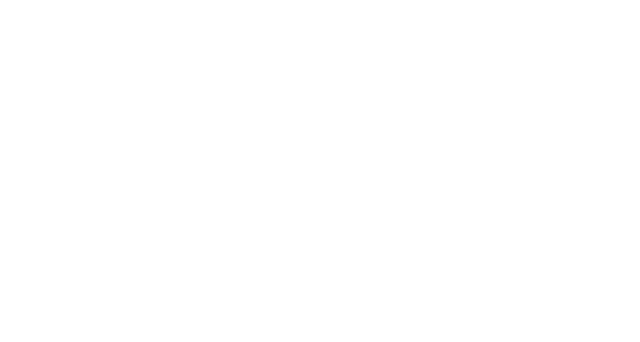
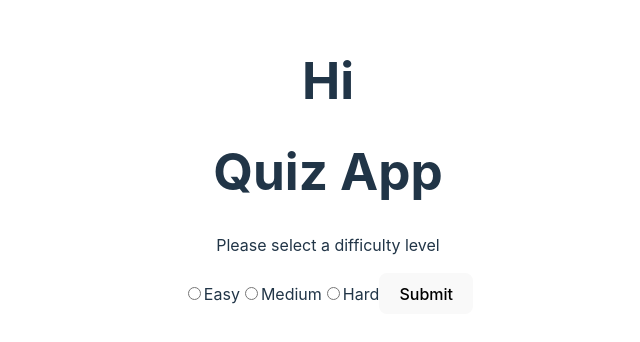
Before and after one commit to zhjiang1103/QuizApp, a React (Vite) app in the folder client/: page / in a window 1280 px wide. Shown: the part 234-576 px from the top of the page, without its empty margins (312-952 px from the left). Built offline with nearby package versions, Linux system fonts and the light colour scheme.

Commit message:
Creating RadioForm components to get user input on difficulty

```diff
--- a/client/src/App.jsx
+++ b/client/src/App.jsx
@@ -1,15 +1,40 @@
 import { useState,useEffect,useRef } from 'react'
 
 import './App.css'
+import RadioForm from './components/RadioForm';
 
 function App() {
+  const [DifficultyLevel, setDifficultyLevely] = useState('');
+  const [result,setResult]=useState(null);
 
+  const loadQuestion = (DifficultyLevel) => {
+    const params = new URLSearchParams({ difficulty: DifficultyLevel });
+    //console.log(params);
+    fetch(`https://opentdb.com/api.php?amount=4&category=9&${params}`)
+      .then((response) => response.json())
+      .then((result) => {
+
+        setDifficultyLevely(DifficultyLevel);
+        console.log(result);
+        setResult(result);
+
+      });
+  }
+  useEffect(() => {
+    console.log("Updated result:", result);
+  }, [result]);
+
+  const handleSubmit = (DifficultyLevel) =>{
+    console.log(DifficultyLevel);
+    loadQuestion(DifficultyLevel);
+   }
 
   return (
     <>
       <div>
-
-      </div>
+        <h1>Hi</h1>
+      <RadioForm handleSubmit={handleSubmit}/>
+  </div>
 
     </>
   )
--- /dev/null
+++ b/client/src/components/RadioForm.jsx
@@ -0,0 +1,61 @@
+import { useState } from 'react';
+
+function RadioForm(props) {
+  // State to hold the selected difficulty level
+  const [selectedDifficulty, setSelectedDifficulty] = useState('');
+
+  // Handle changes when a radio button is selected
+  const handleRadioChange = (event) => {
+    setSelectedDifficulty(event.target.value);
+  };
+
+  // Handle form submission
+  const handleClick = (event) => {
+    event.preventDefault();
+    // Do something with the selected difficulty level (e.g., send it to an API)
+    console.log('Selected difficulty:', selectedDifficulty);
+    props.handleSubmit(selectedDifficulty)
+  };
+
+  return (
+    <div>
+      <h1>Quiz App</h1>
+      <p>Please select a difficulty level</p>
+      <form onSubmit={handleClick}>
+        <label>
+          <input
+            type="radio"
+            name="difficulty"
+            value="easy"
+            checked={selectedDifficulty === 'easy'}
+            onChange={handleRadioChange}
+          />
+          Easy
+        </label>
+        <label>
+          <input
+            type="radio"
+            name="difficulty"
+            value="medium"
+            checked={selectedDifficulty === 'medium'}
+            onChange={handleRadioChange}
+          />
+          Medium
+        </label>
+        <label>
+          <input
+            type="radio"
+            name="difficulty"
+            value="hard"
+            checked={selectedDifficulty === 'hard'}
+            onChange={handleRadioChange}
+          />
+          Hard
+        </label>
+        <button type="submit">Submit</button>
+      </form>
+    </div>
+  );
+}
+
+export default RadioForm;
```
Also changed, not shown: client/src/components/QuestionCard.jsx (added).
